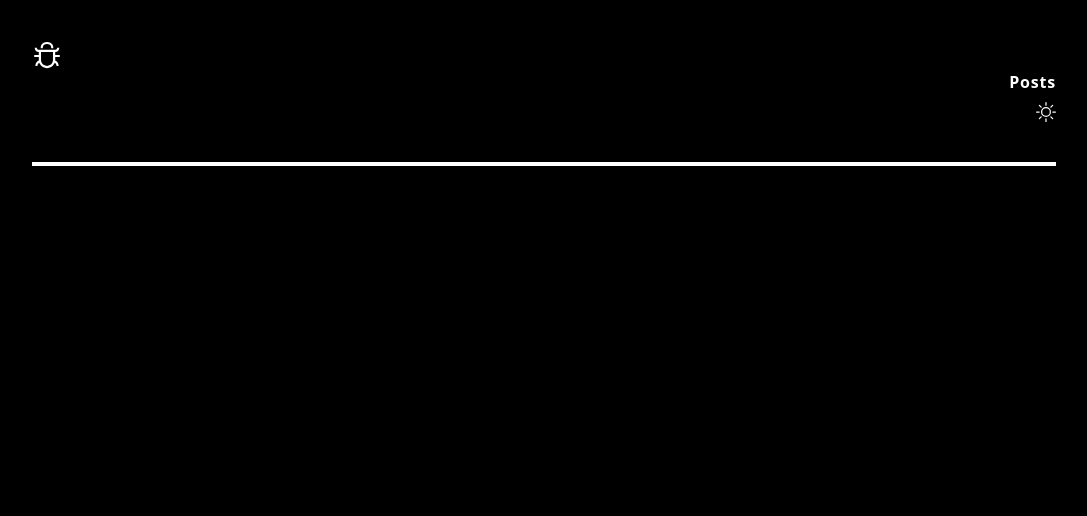
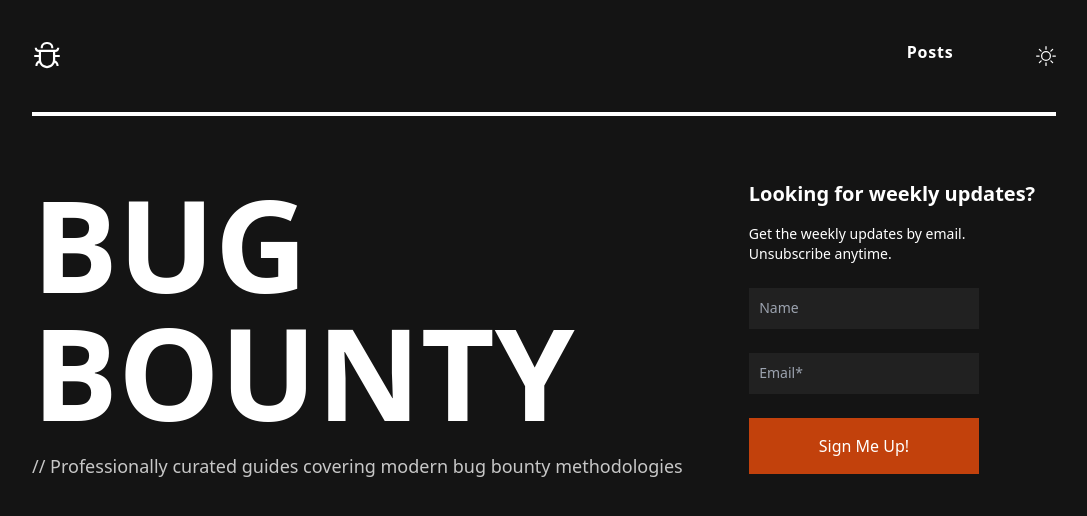
Before and after one commit to Mhmd-S/tailwindcssProject, a React (Vite) app: page / in a window 1280 px wide. Shown: the top 516 px of the page, without its empty margins (96-1183 px from the left). Built offline with nearby package versions, Linux system fonts and the light colour scheme.

Commit message:
Added the face of the website and fixed the header.

```diff
--- a/src/App.jsx
+++ b/src/App.jsx
@@ -1,9 +1,11 @@
 import Header from "./components/Header"
+import Face from "./components/Face"
 
 function App() {
   return (
-    <div className='w-screen min-h-screen bg-black'>
+    <div className='w-screen min-h-screen bg-[#141414]'>
       <Header/>
+      <Face />
     </div>
   )
 }
--- /dev/null
+++ b/src/components/Face.jsx
@@ -0,0 +1,18 @@
+import React from 'react'
+import MiniForm from './MiniForm'
+
+const Face = () => {
+  return (
+    <div className='w-4/5 mt-16 mx-auto grid grid-cols-[70%_30%]'>
+        <div>
+            <h1 className='text-white text-9xl font-bold'>
+                BUG <br/> BOUNTY
+            </h1>
+            <h4 className='text-[#c7c7c7] mt-4 text-lg font-medium'>// Professionally curated guides covering modern bug bounty methodologies</h4>
+        </div>
+        <MiniForm />
+    </div>
+  )
+}
+
+export default Face
--- a/src/components/Header.jsx
+++ b/src/components/Header.jsx
@@ -4,7 +4,7 @@ import { BsSun, BsMoon } from 'react-icons/bs';
 
 const Header = () => {
   return (
-    <header className='w-4/5 grid grid-cols-[100px_100px_fit-content] border-b-4 mx-auto py-10 border-white '>
+    <header className='w-4/5 grid grid-cols-[80%_10%_10%] border-b-4 mx-auto py-10 border-white '>
         <AiOutlineBug size={30} color={"white"}  className='mr-100'/>
         <button className='justify-self-end text-white font-bold tracking-wider border-b-4 border-transparent pb-1 hover:border-b-4 hover:border-orange-500 ease-in duration-300'>Posts</button>
         <button className='justify-self-end'><BsSun size={20} color={"white"} /></button>
--- /dev/null
+++ b/src/components/MiniForm.jsx
@@ -0,0 +1,22 @@
+import React from 'react'
+
+const MiniForm = () => {
+  return (
+    <form className='h-full w-full text-white'>
+        <h2 className='font-bold mb-4 text-xl'>Looking for weekly updates?</h2>
+        <p className='text-sm w-3/4 mb-6'>
+            Get the weekly updates by email.
+            Unsubscribe anytime.
+        </p>
+        <label className='hidden'>Name</label>
+        <input type='text' placeholder='Name' className='w-3/4 bg-[#212121] p-[0.4rem] text-sm border-4 border-transparent focus:border-4 focus:border-white outline-none'/>
+        <label className='hidden'>Email</label>
+        <input type='text' placeholder='Email*' className='w-3/4 mt-6 bg-[#212121] p-[0.4rem] text-sm border-4 border-transparent focus:border-4 focus:border-white outline-none' required/>
+        <button className='w-3/4 py-4 mt-6 bg-orange-700 hover:bg-orange-600 '>
+            Sign Me Up!
+        </button>
+    </form>
+  )
+}
+
+export default MiniForm
```
